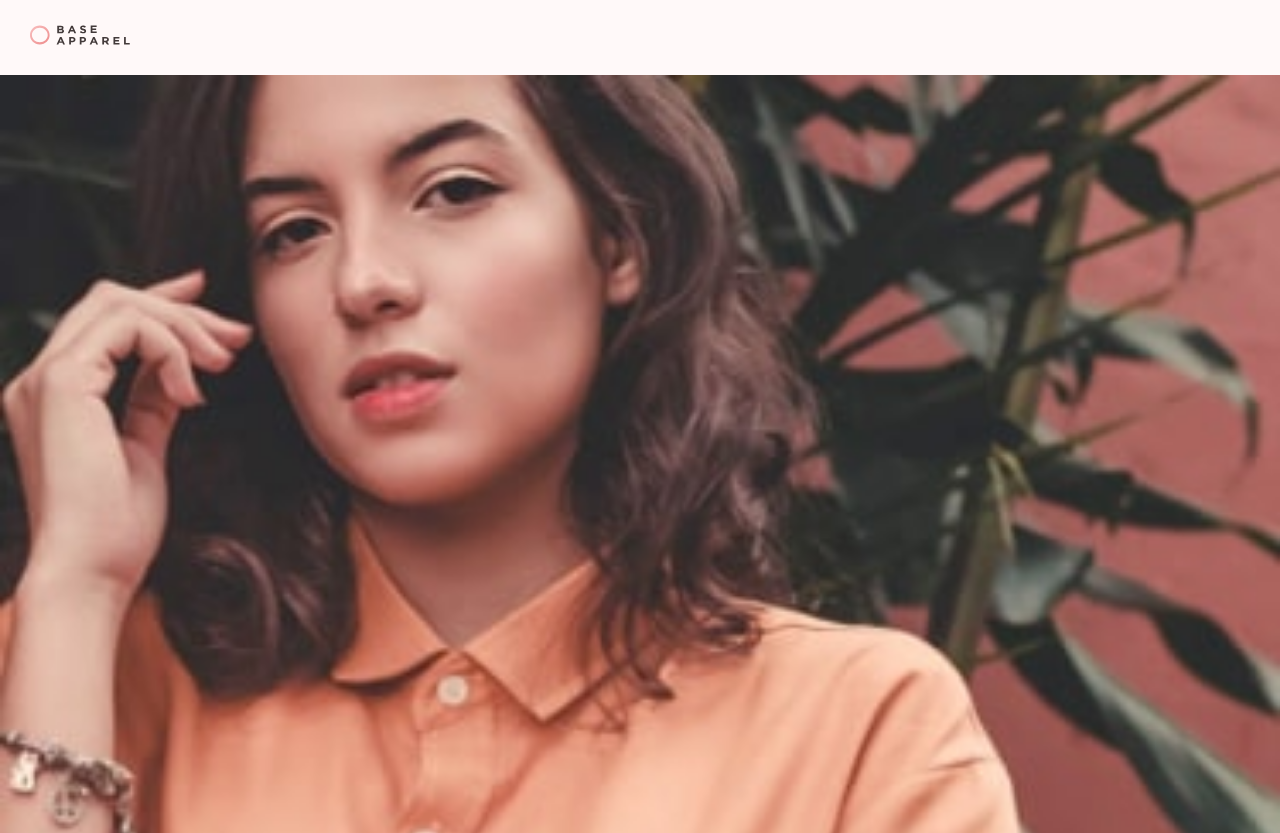
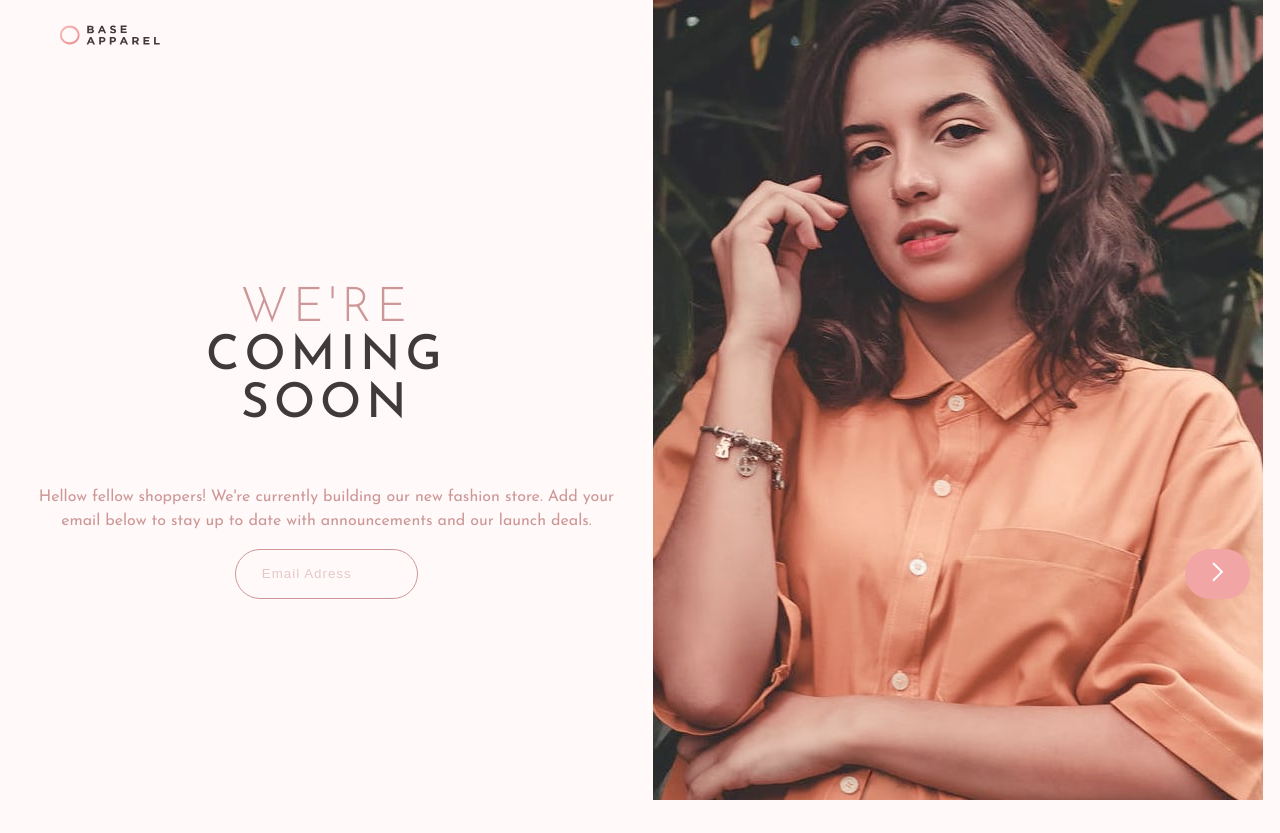
Before and after one commit to DiegoPertierraM/Challenge-w2-1, a website: page base-apparel.html in a window 1280 px wide. Shown: the top 833 px of the page. After the commit the page ends 800 px from the top, so only its background shows below. Drawn offline with Linux system fonts and the light colour scheme.

Commit message:
Add responsive

```diff
--- a/base-apparel.html
+++ b/base-apparel.html
@@ -35,6 +35,20 @@
           class="ba-hero__img"
         />
       </section>
+      <section class="ba-hero__desktop">
+        <img
+          src="assets/img/base-apparel/hero-desktop.jpg"
+          alt="Hero image"
+          width="100%"
+          class="ba-hero__img"
+        />
+      </section>
+      <header class="ba-header__desktop">
+        <h1 aria-roledescription="Logo" aria-label="Base Apparel" class="logo">
+          <img src="assets/img/base-apparel/logo.svg" alt="Logo Base Apparel"
+          width="100" / class="ba-logo__img">
+        </h1>
+      </header>
       <section class="ba-content">
         <header class="ba-content__title">
           <h1>
--- a/sass/_base-apparel.scss
+++ b/sass/_base-apparel.scss
@@ -55,3 +55,40 @@
     }
   }
 }
+
+.ba-hero__desktop {
+  display: none;
+}
+
+@media (width > 600px) {
+  .ba-header {
+    display: none;
+  }
+  .ba-main {
+    display: flex;
+    flex-direction: row-reverse;
+    .ba-hero {
+      display: none;
+    }
+    .ba-hero__desktop {
+      display: flex;
+      height: 100vh;
+      width: 85%;
+      overflow: hidden;
+    }
+    .ba-hero__img {
+      width: fit-content;
+    }
+    .ba-header__desktop {
+      position: absolute;
+      left: 30px;
+    }
+    .ba-content {
+      display: flex;
+      flex-direction: column;
+      justify-content: center;
+      align-items: center;
+      padding-inline: 30px;
+    }
+  }
+}
```
Also changed, not shown: css/style.css.
